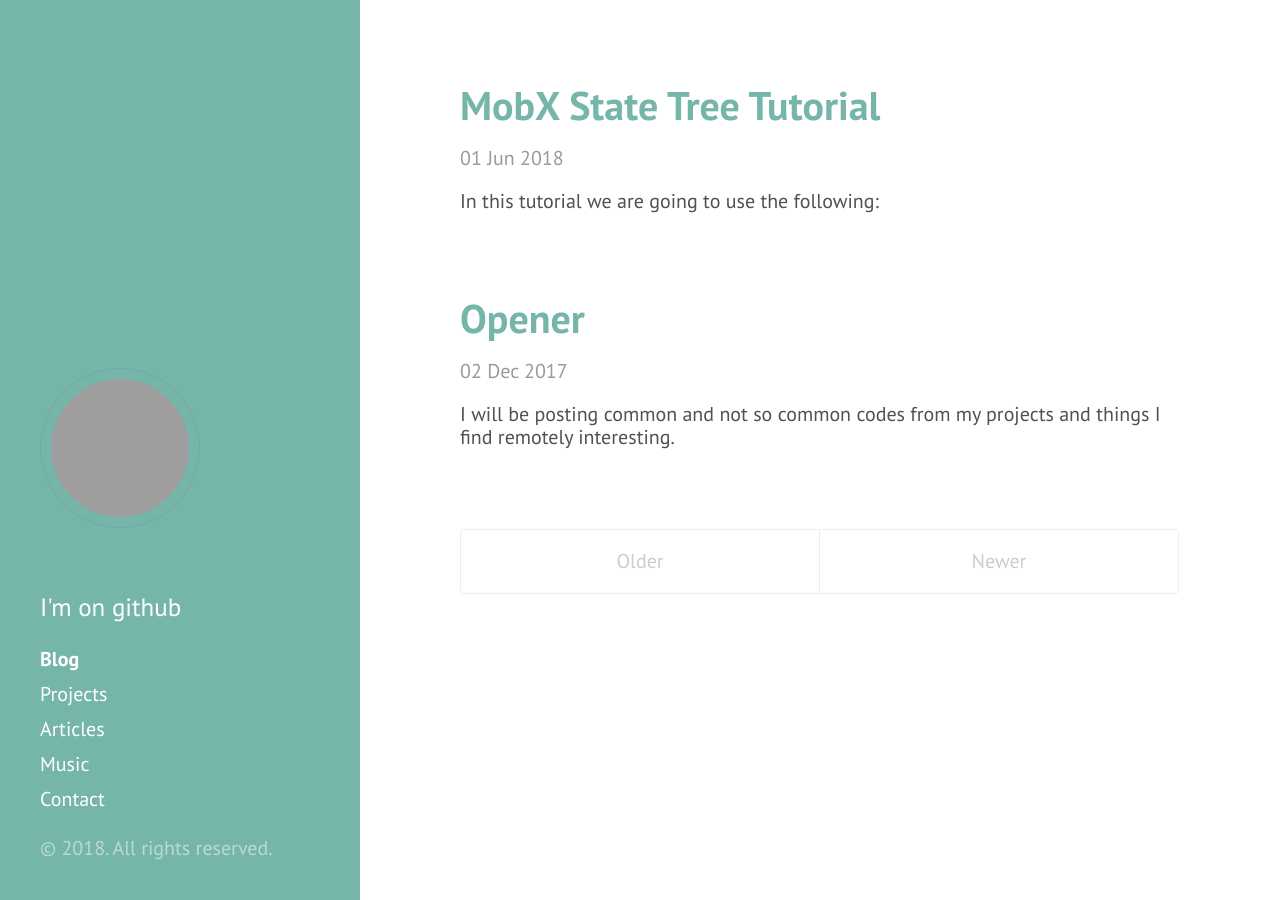
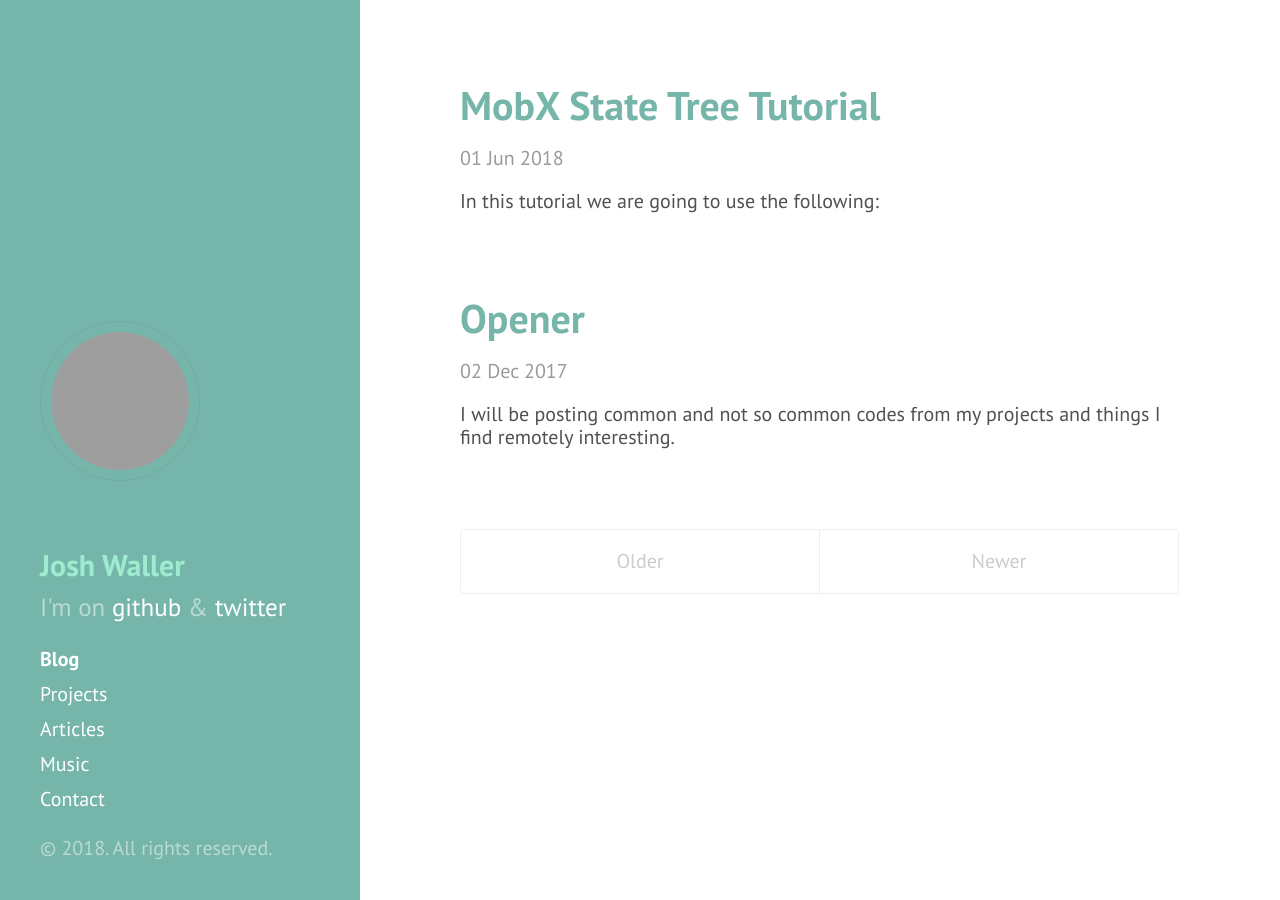
Before and after one commit to mdxprograms/joshwaller.me, a Jekyll site: the page built from index.html, in a window 1280 px wide. Built offline with Jekyll 4.4.1, drawn with Linux system fonts in a browser that asks for light colours; a script that is not in the unit is left out; the list of posts is cut into pages by our own code; grey boxes are pictures that could not be loaded.

Commit message:
Adding touch up on sidebar

```diff
--- a/_config.yml
+++ b/_config.yml
@@ -25,6 +25,7 @@
 twitter:
   username: mdxprograms
   card: summary
+  url: https://twitter.com/mdxprograms
 paginate: 5
 github:
   url: https://github.com/mdxprograms
--- a/_includes/sidebar.html
+++ b/_includes/sidebar.html
@@ -1,8 +1,9 @@
 <div class="sidebar">
   <div class="container sidebar-sticky">
       {% include profile_card.html %}
+      <h2 class="light-green">Josh Waller</h2>
     <div class="sidebar-about">
-      <p class="lead"><a target="_blank" href="{{ site.github.url }}">I'm on github</a></p>
+      <p class="lead">I'm on <a target="_blank" href="{{ site.github.url }}">github</a> &amp; <a target="_blank" href="{{ site.twitter.url }}">twitter</a></p>
     </div>
 
     <nav class="sidebar-nav">
```
